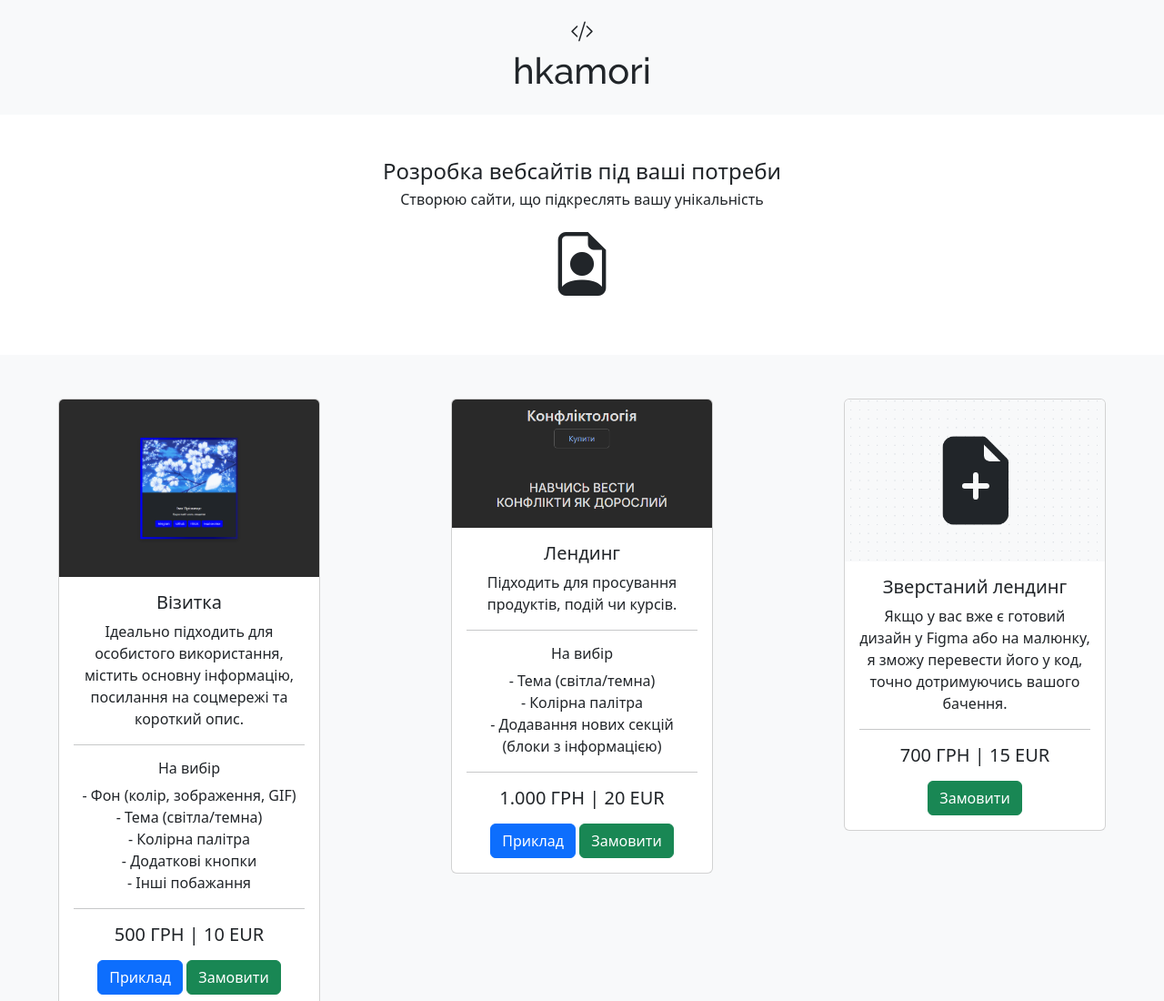
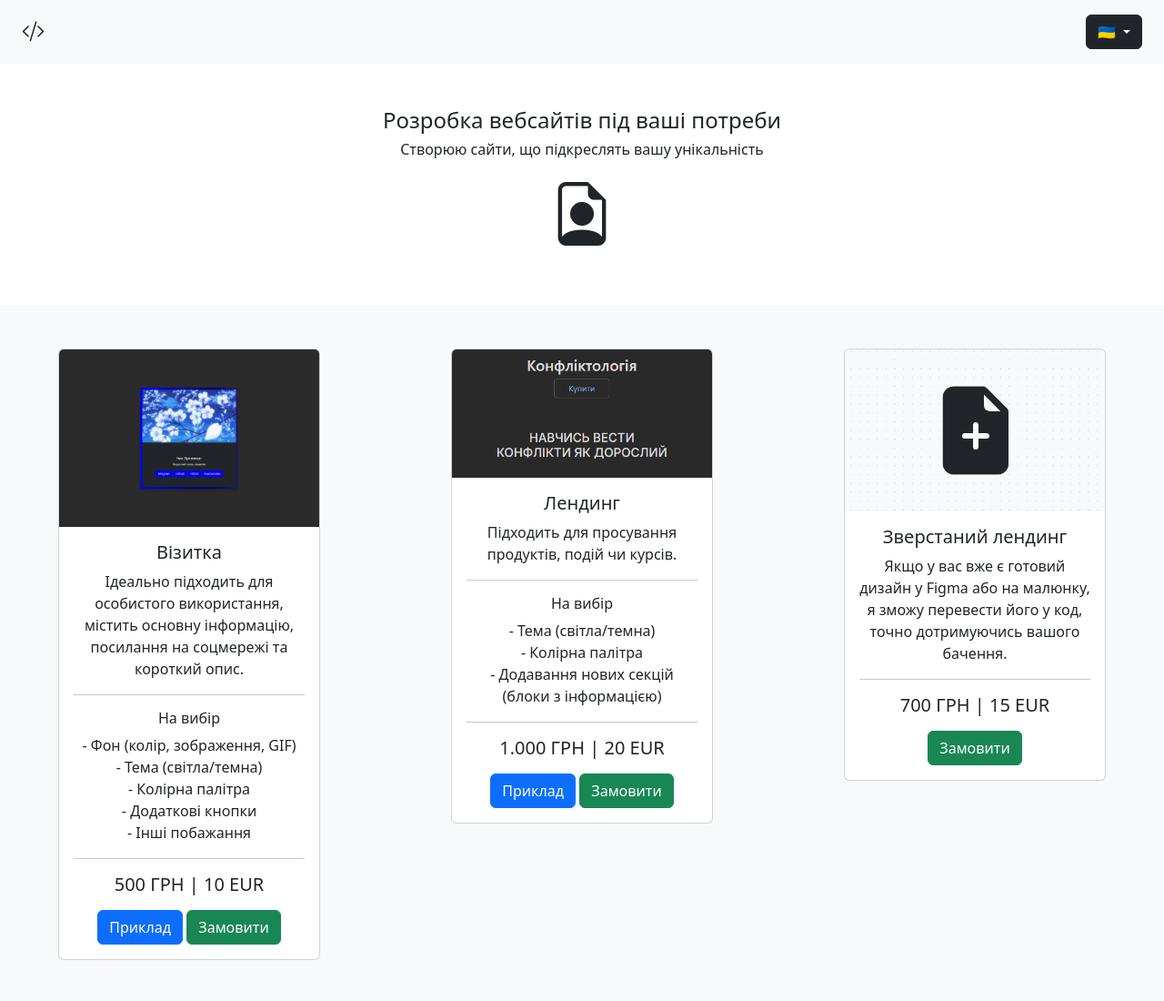
Before and after one commit to devhkamori/ua, a plain HTML site: page index.html in a window 1280 px wide. Shown: the top 1100 px of the page at 91% size. Drawn offline with nearby package versions, Linux system fonts and the light colour scheme.

Commit message:
Update index.html

```diff
--- a/index.html
+++ b/index.html
@@ -16,9 +16,19 @@
 
 <body>
     <header>
-        <div class="container-fluid text-center bg-light py-3">
-            <i class="bi bi-code-slash fz"></i>
-            <h1 class="title">hkamori</h1>
+        <div class="container-fluid bg-light d-flex py-3">
+            <div class="container d-flex justify-content-start">
+                    <i class="bi bi-code-slash fz"></i>
+            </div>
+            <div class="container d-flex justify-content-end">
+                <button id="btnGroupDrop1" type="button" class="btn btn-dark dropdown-toggle" data-bs-toggle="dropdown" aria-expanded="false">
+                    🇺🇦
+                </button>
+                <ul class="dropdown-menu" aria-labelledby="btnGroupDrop1">
+                    <li><a class="dropdown-item" href="https://devhkamori.github.io/en">🇺🇸</a></li>
+                    <li><a class="dropdown-item" href="https://devhkamori.github.io/ru">🇷🇺</a></li>
+                </ul>
+            </div>
         </div>
     </header>
     <section>
```
